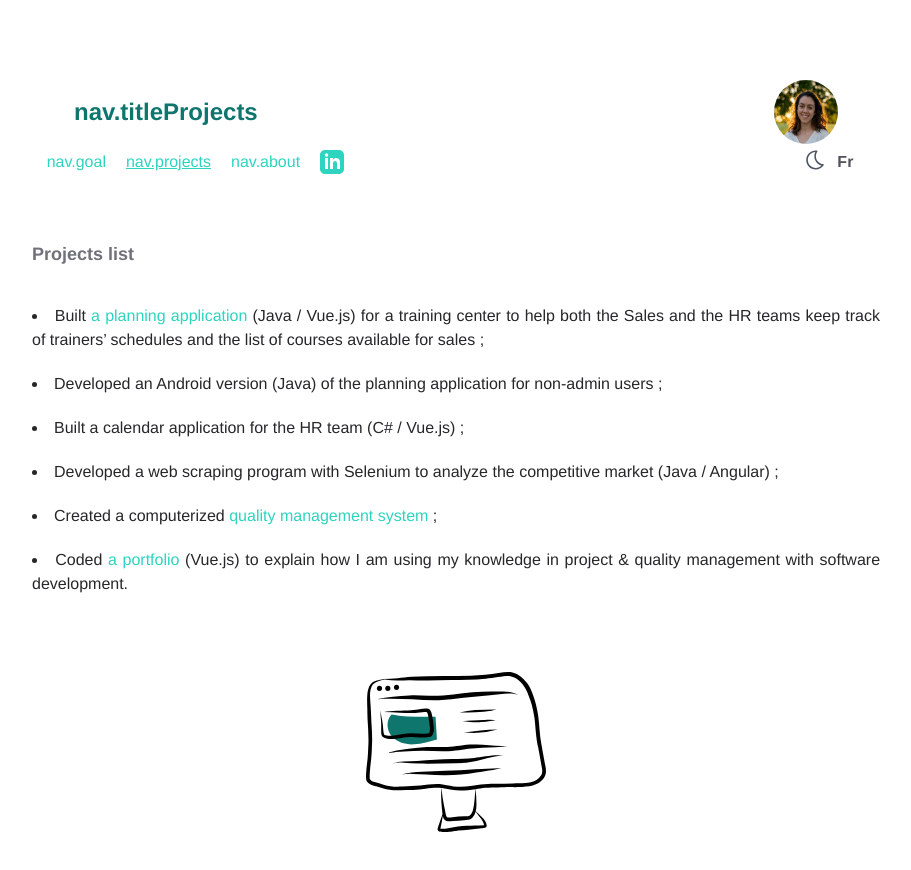
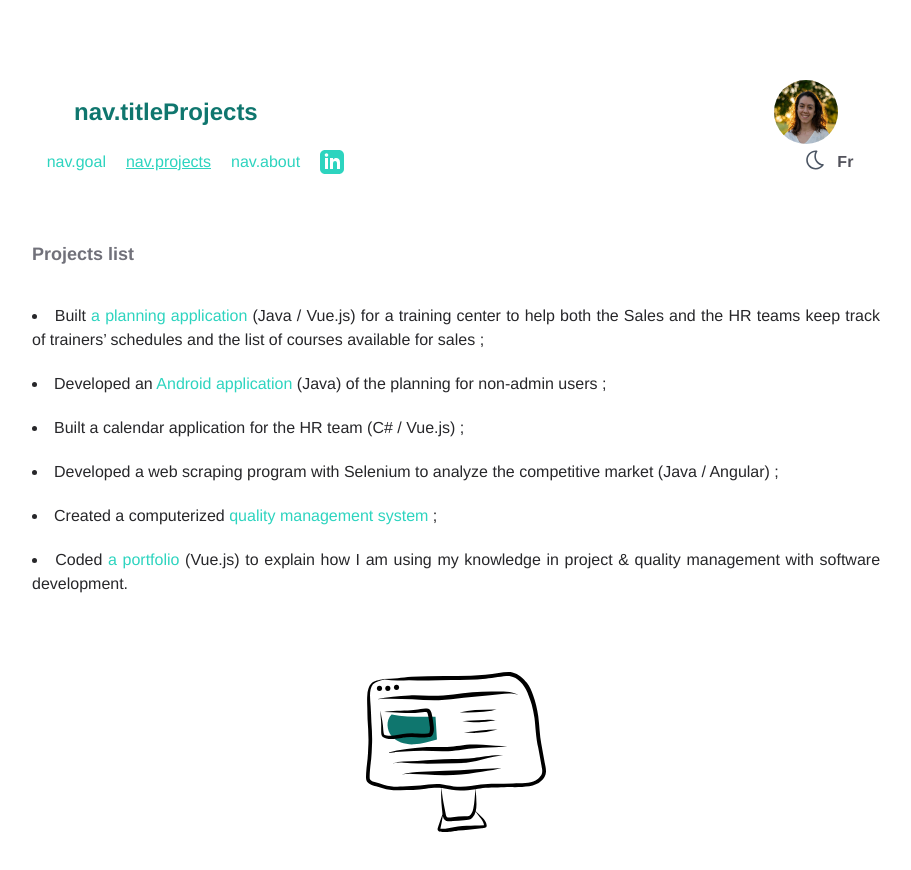
Before and after one commit to jdasilvalima/Vuejs-Porfolio, a Vue app in the folder vue-ts/: page /projects in a window 1280 px wide. Shown: the top 870 px of the page, without its empty margins (184-1095 px from the left). Built offline with nearby package versions, Linux system fonts and the light colour scheme.

Commit message:
Android project page created

```diff
--- /dev/null
+++ b/vue-ts/src/components/projects/AndroidPlanningProject.vue
@@ -0,0 +1,13 @@
+<template>
+  <div>Android</div>
+</template>
+
+<script>
+export default {
+
+}
+</script>
+
+<style>
+
+</style>
--- a/vue-ts/src/components/projects/ProjectsList.vue
+++ b/vue-ts/src/components/projects/ProjectsList.vue
@@ -16,7 +16,7 @@
             schedules and the list of courses available for sales ;
           </li>
           <li class="mb-5">
-            Developed an Android version (Java) of the planning application for
+            Developed an <router-link class="text-teal-400 hover:underline" :to="{ name: 'PlanningAndroidProject'}">Android application</router-link> (Java) of the planning for
             non-admin users ;
           </li>
           <li class="mb-5">Built a calendar application for the HR team (C# / Vue.js) ;</li>
--- a/vue-ts/src/router/index.js
+++ b/vue-ts/src/router/index.js
@@ -43,6 +43,14 @@ const routes = [
     component: () => import(/* webpackChunkName: "about" */ '../views/ProjectsView.vue')
   },
   {
+    path: '/projects/planning-android',
+    name: 'PlanningAndroidProject',
+    // route level code-splitting
+    // this generates a separate chunk (about.[hash].js) for this route
+    // which is lazy-loaded when the route is visited.
+    component: () => import(/* webpackChunkName: "about" */ '../views/ProjectsView.vue')
+  },
+  {
     path: '/projects/quality',
     name: 'QualityProject',
     // route level code-splitting
--- a/vue-ts/src/views/ProjectsView.vue
+++ b/vue-ts/src/views/ProjectsView.vue
@@ -3,6 +3,7 @@
   <ProjectsList v-if="$route.path == '/projects'" :updateModeChild="updateMode"/>
   <PortfolioProject v-if="$route.path == '/projects/portfolio'" :updateModeChild="updateMode"/>
   <PlanningProject v-if="$route.path == '/projects/planning-web'" :updateModeChild="updateMode"/>
+  <AndroidPlanningProject v-if="$route.path == '/projects/planning-android'" :updateModeChild="updateMode"/>
   <QualityProject v-if="$route.path == '/projects/quality'" :updateModeChild="updateMode"/>
 </template>
 
@@ -11,6 +12,7 @@ import Navbar from '@/components/navbar/Navbar.vue';
 import ProjectsList from '@/components/projects/ProjectsList.vue';
 import PortfolioProject from '@/components/projects/PortfolioProject.vue';
 import PlanningProject from '@/components/projects/PlanningProject.vue';
+import AndroidPlanningProject from '@/components/projects/AndroidPlanningProject.vue';
 import QualityProject from '@/components/projects/QualityProject.vue';
 
 export default {
@@ -20,6 +22,7 @@ export default {
     PortfolioProject,
     PlanningProject,
     QualityProject,
+    AndroidPlanningProject,
   },
   data: function () {
     return {
```
